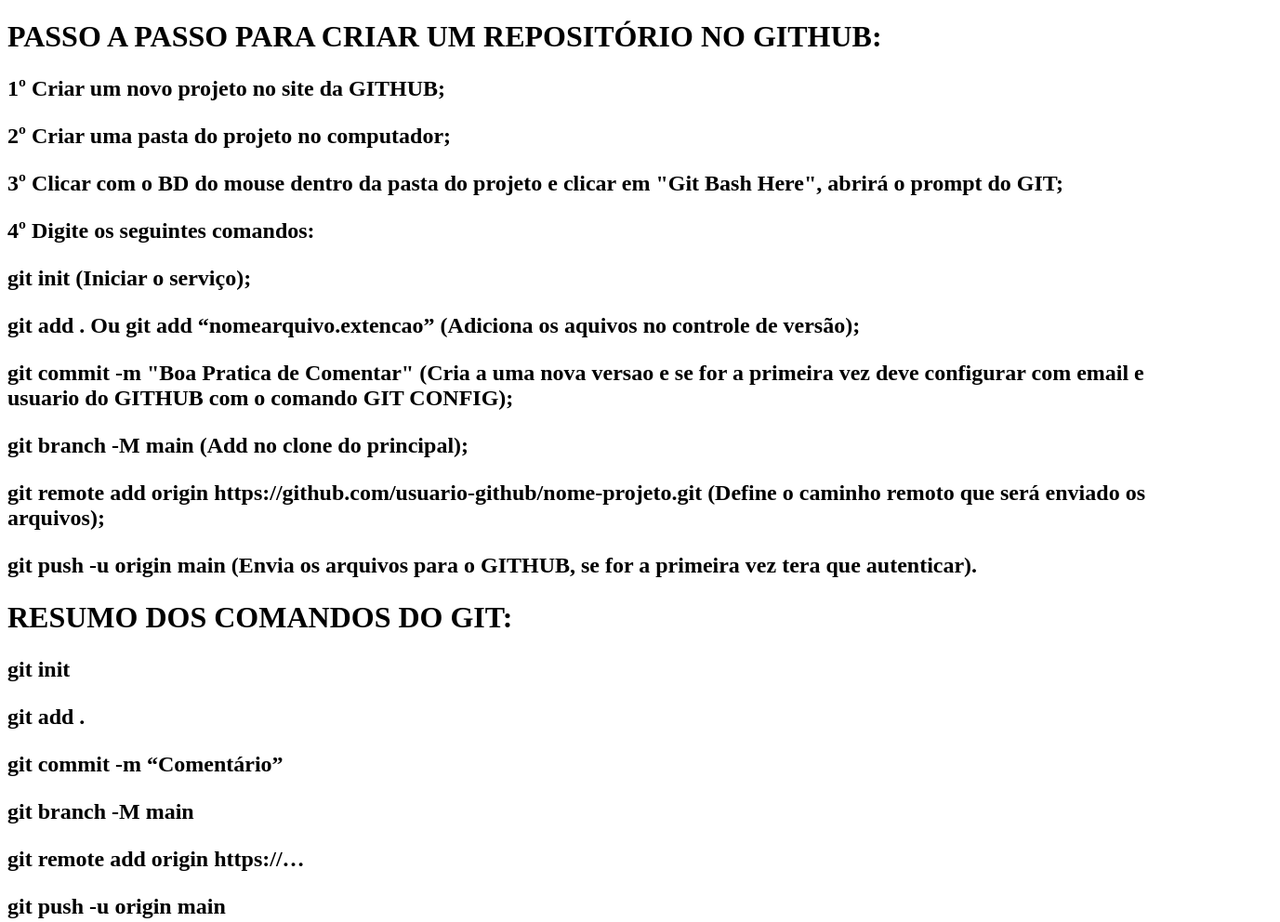
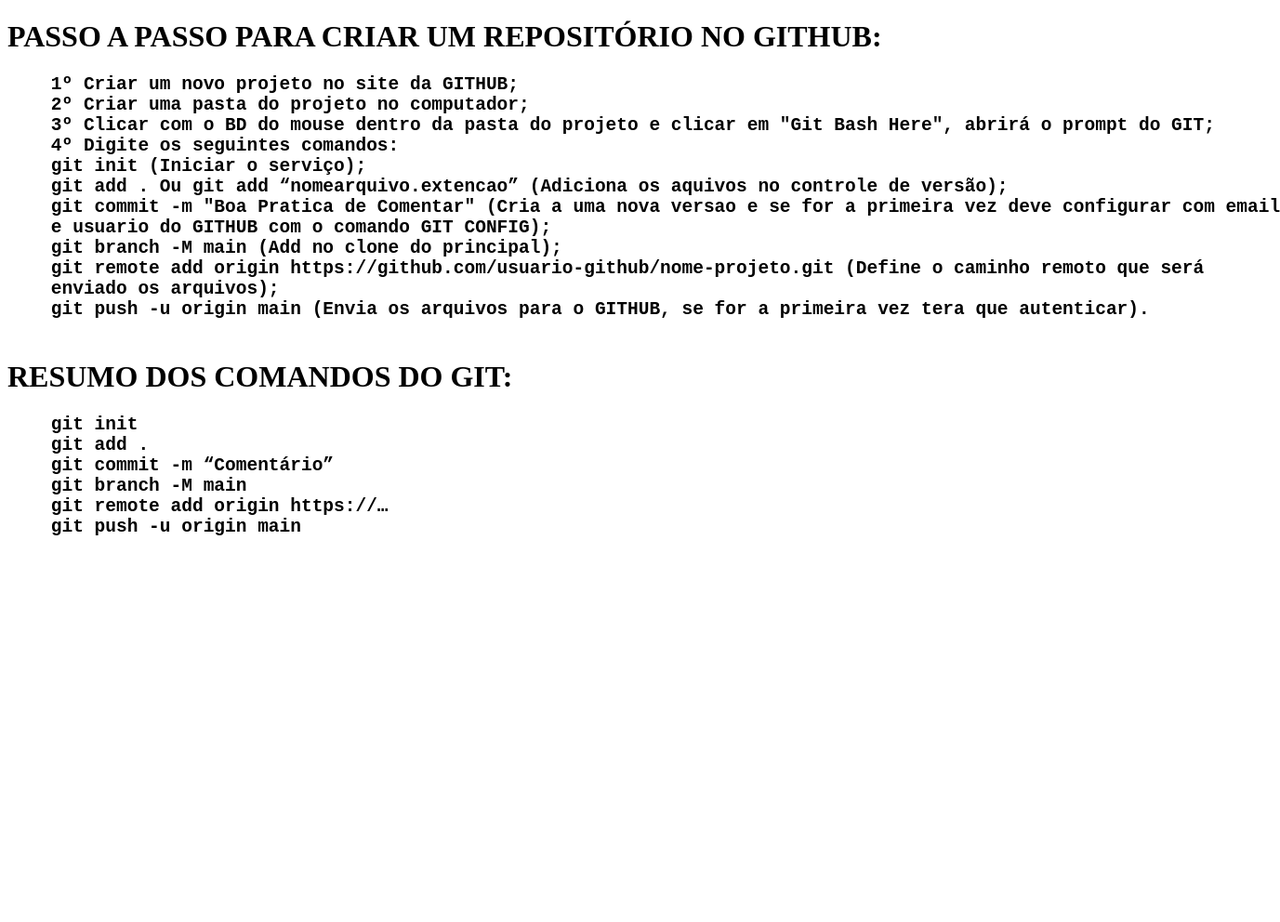
Before and after one commit to mrleonardosilva/learnig_git_gitHub, a plain HTML site: page Index.html in a window 1280 px wide. Shown: the whole page at 93% size, 1377 px wide, since content can reach past the window. After the commit the page ends 800 px from the top, so only its background shows below. Drawn offline with Linux system fonts and the light colour scheme.

Commit message:
Ajuste com a tag <pre>

```diff
--- a/Index.html
+++ b/Index.html
@@ -11,27 +11,31 @@
 <body>
   <h1>PASSO A PASSO PARA CRIAR UM REPOSITÓRIO NO GITHUB:</h1>
   <h2>
-    <p>1º Criar um novo projeto no site da GITHUB;</p>
-    <p>2º Criar uma pasta do projeto no computador;</p>
-    <p>3º Clicar com o BD do mouse dentro da pasta do projeto e clicar em "Git Bash Here", abrirá o prompt do GIT;</p>
-    <p>4º Digite os seguintes comandos:</p>
-    <p>git init (Iniciar o serviço);</p>
-    <p>git add . Ou git add “nomearquivo.extencao” (Adiciona os aquivos no controle de versão);</p>
-    <p>git commit -m "Boa Pratica de Comentar" (Cria a uma nova versao e se for a primeira vez deve configurar com email
-      e usuario do GITHUB com o comando GIT CONFIG);</p>
-    <p>git branch -M main (Add no clone do principal);</p>
-    <p>git remote add origin https://github.com/usuario-github/nome-projeto.git (Define o caminho remoto que será
-      enviado os arquivos);</p>
-    <p>git push -u origin main (Envia os arquivos para o GITHUB, se for a primeira vez tera que autenticar).</p>
+    <pre>
+    1º Criar um novo projeto no site da GITHUB;
+    2º Criar uma pasta do projeto no computador;
+    3º Clicar com o BD do mouse dentro da pasta do projeto e clicar em "Git Bash Here", abrirá o prompt do GIT;
+    4º Digite os seguintes comandos:
+    git init (Iniciar o serviço);
+    git add . Ou git add “nomearquivo.extencao” (Adiciona os aquivos no controle de versão);
+    git commit -m "Boa Pratica de Comentar" (Cria a uma nova versao e se for a primeira vez deve configurar com email
+    e usuario do GITHUB com o comando GIT CONFIG);
+    git branch -M main (Add no clone do principal);
+    git remote add origin https://github.com/usuario-github/nome-projeto.git (Define o caminho remoto que será
+    enviado os arquivos);
+    git push -u origin main (Envia os arquivos para o GITHUB, se for a primeira vez tera que autenticar).
+  </pre>
   </h2>
   <h1>RESUMO DOS COMANDOS DO GIT:</h1>
   <h2>
-    <p>git init</p>
-    <p>git add .</p>
-    <p>git commit -m “Comentário”</p>
-    <p>git branch -M main</p>
-    <p>git remote add origin https://…</p>
-    <p>git push -u origin main</p>
+    <pre>
+    git init
+    git add .
+    git commit -m “Comentário”
+    git branch -M main
+    git remote add origin https://…
+    git push -u origin main
+  </pre>
   </h2>
 </body>
 
```
